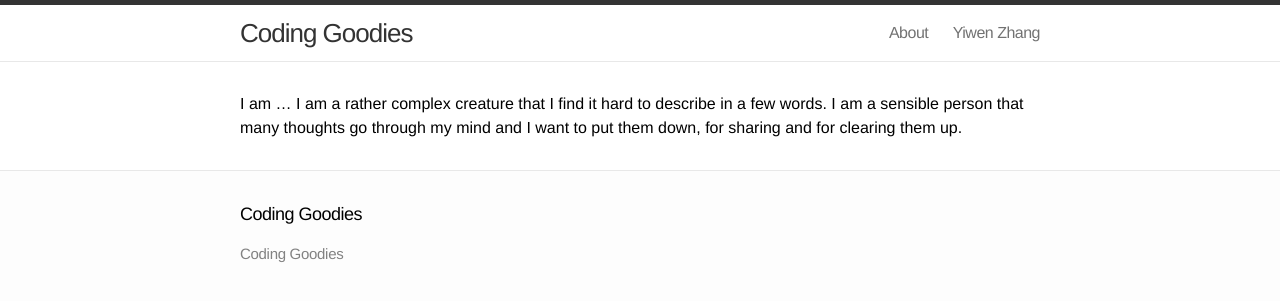
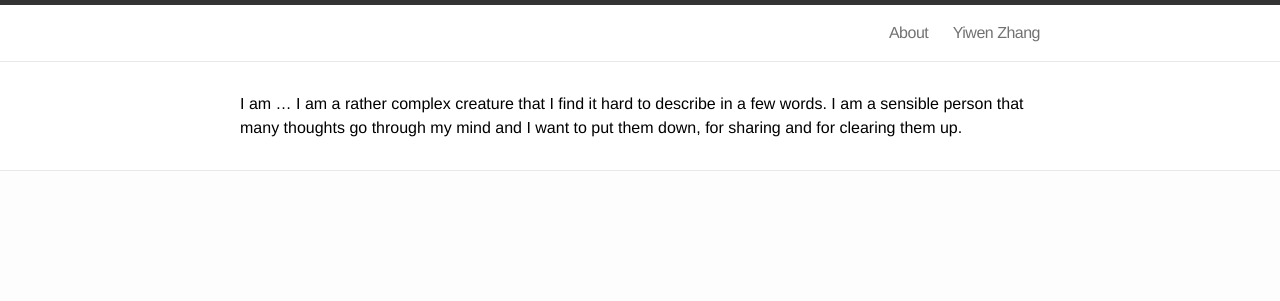
Before and after one commit to Yiwen-Zhang/Yiwen-Zhang.github.io, a Jekyll site: the page built from index.md, in a window 1280 px wide. Shown: the top 301 px of the page. Built offline with Jekyll 4.4.1, drawn with Linux system fonts in a browser that asks for light colours.

Commit message:
Update _config.yml

```diff
--- a/_config.yml
+++ b/_config.yml
@@ -1,6 +1 @@
----
-layout: post
-title: Coding Goodies
----
-
 url: "http://yiwen-zhang.github.io/"
```
